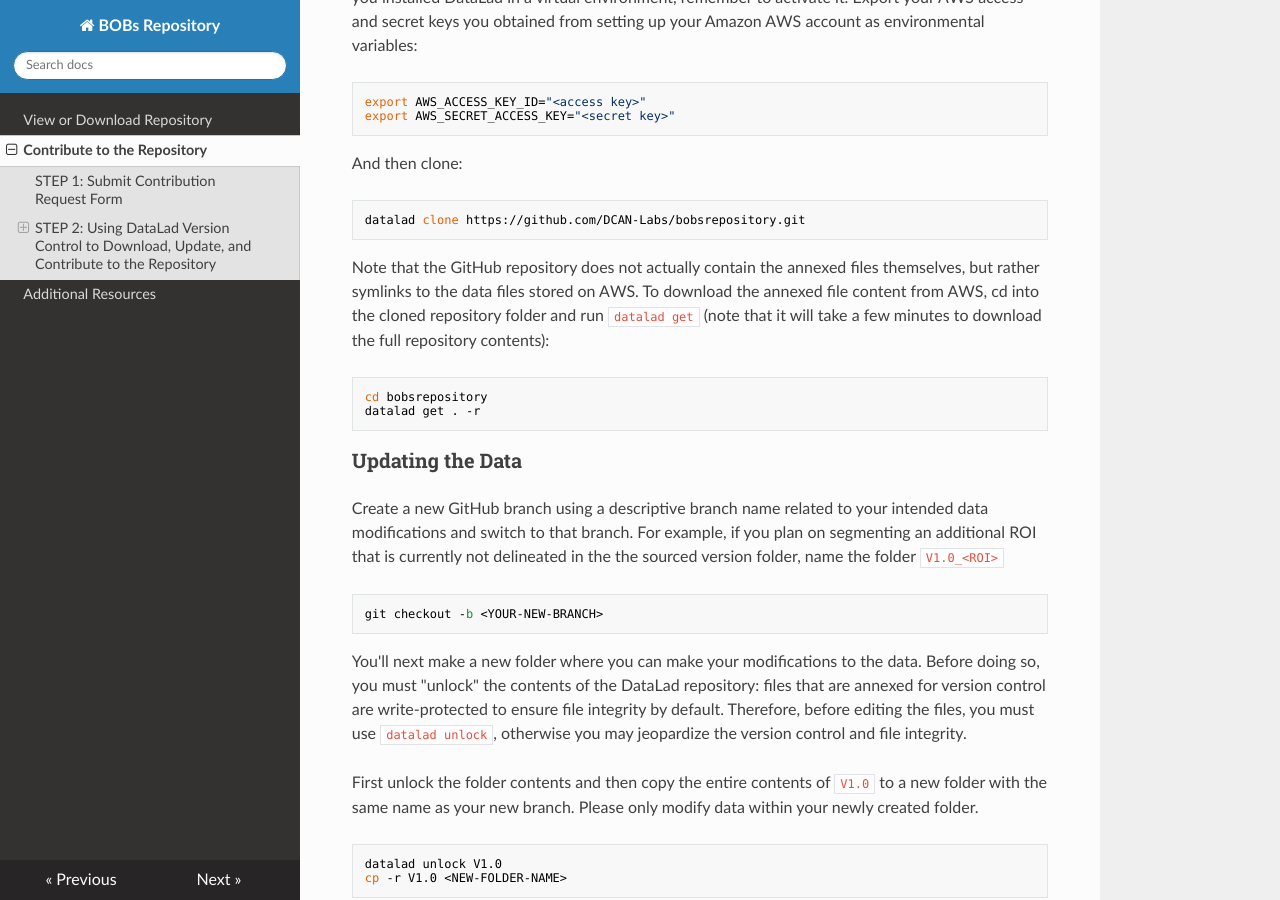
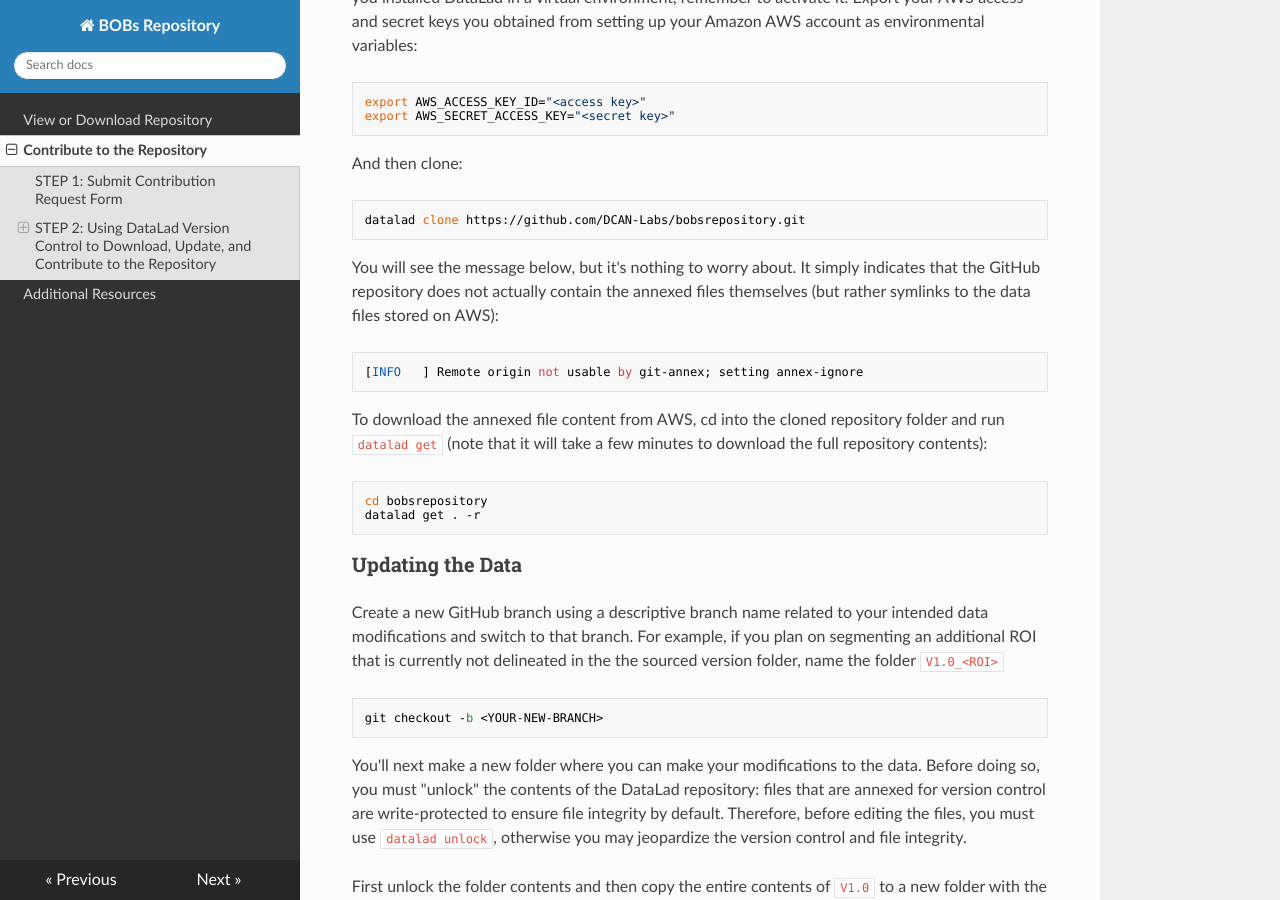
Before and after one commit to DCAN-Labs/BOBsRepositoryRTD, an MkDocs documentation site: the page built from docs/contribute.md, in a window 1280 px wide and 900 px high, scrolled down 1391 px. Built offline with MkDocs 1.6.1, drawn with Linux system fonts in a browser that asks for light colours; nearby versions of some CDN libraries.

Commit message:
Update contribute.md

````diff
--- a/docs/contribute.md
+++ b/docs/contribute.md
@@ -41,7 +41,12 @@ And then clone:
 datalad clone https://github.com/DCAN-Labs/bobsrepository.git
 ```
 
-Note that the GitHub repository does not actually contain the annexed files themselves, but rather symlinks to the data files stored on AWS. To download the annexed file content from AWS, cd into the cloned repository folder and run `datalad get` (note that it will take a few minutes to download the full repository contents):
+You will see the message below, but it's nothing to worry about. It simply indicates that the GitHub repository does not actually contain the annexed files themselves (but rather symlinks to the data files stored on AWS):
+```
+[INFO   ] Remote origin not usable by git-annex; setting annex-ignore
+```
+
+To download the annexed file content from AWS, cd into the cloned repository folder and run `datalad get` (note that it will take a few minutes to download the full repository contents):
 ```
 cd bobsrepository
 datalad get . -r
````
